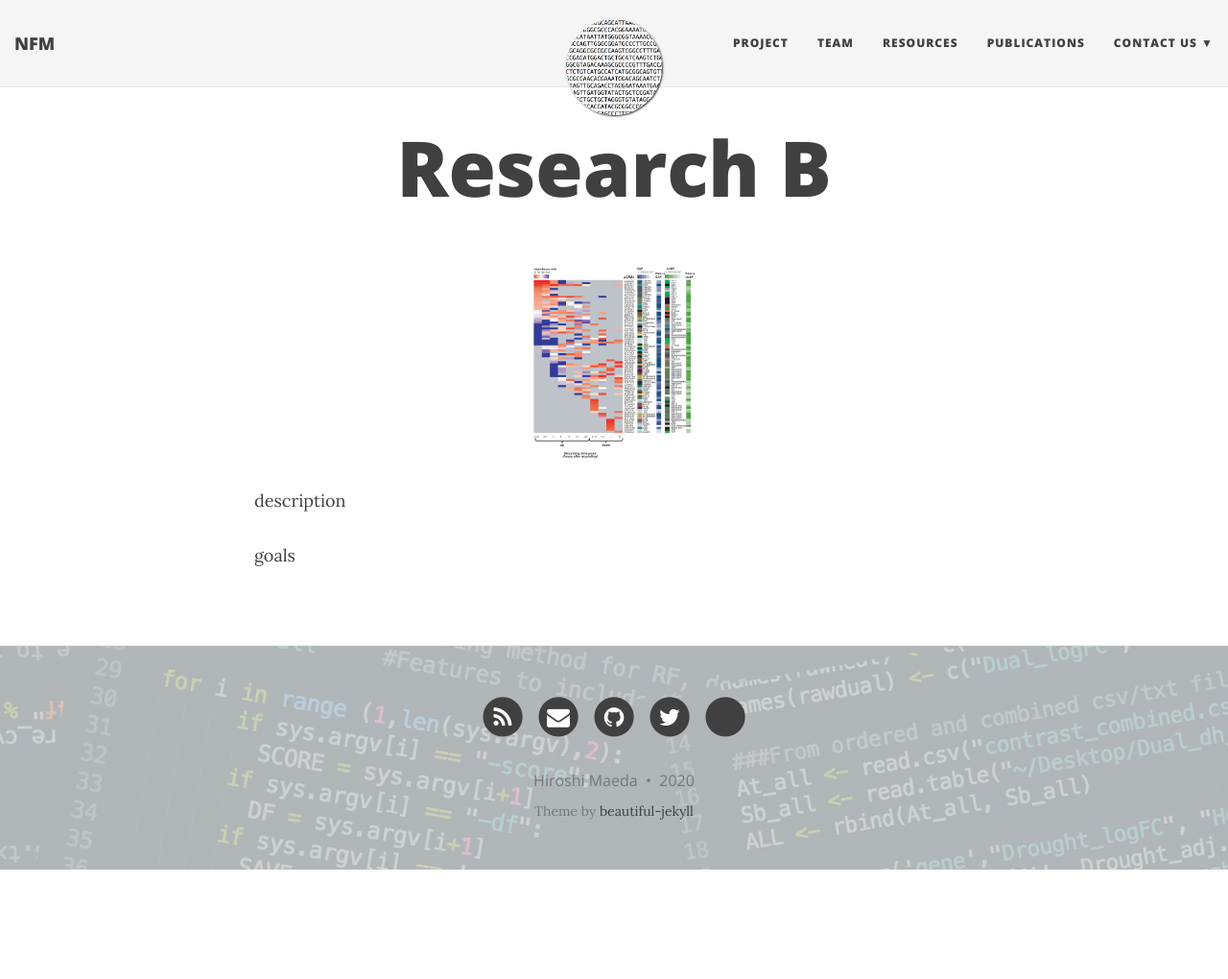
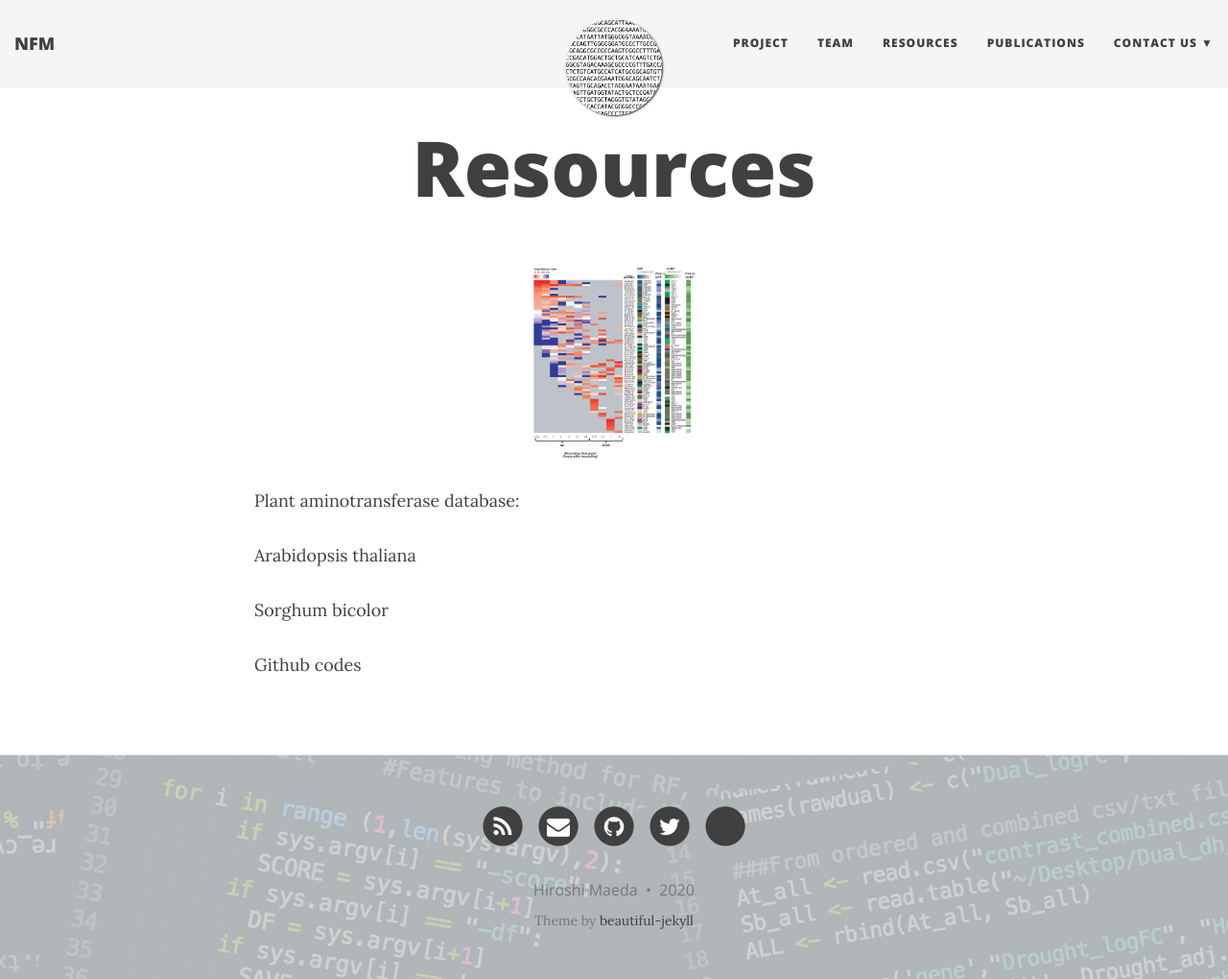
Before and after one commit to NfluxMap/NfluxMap.github.io, a Jekyll site: the page built from resources.md, in a window 1280 px wide and 1020 px high. Shown: the whole window at 96% size. Built offline with Jekyll 4.4.1, drawn with Linux system fonts in a browser that asks for light colours; nearby versions of some CDN libraries; a style sheet for code colours, icons or effects is not loaded.

Commit message:
to resources

```diff
--- a/research_B.md
+++ b/resources.md
@@ -1,6 +1,6 @@
 ---
 layout: page
-title: Research B
+title: Resources
 show-avatar: true
 category: Jekyll
 ---
@@ -11,6 +11,13 @@
 </p>
 
 
-description
+Plant aminotransferase database:
 
-goals
+Arabidopsis thaliana
+
+
+Sorghum bicolor
+
+
+
+Github codes
```
